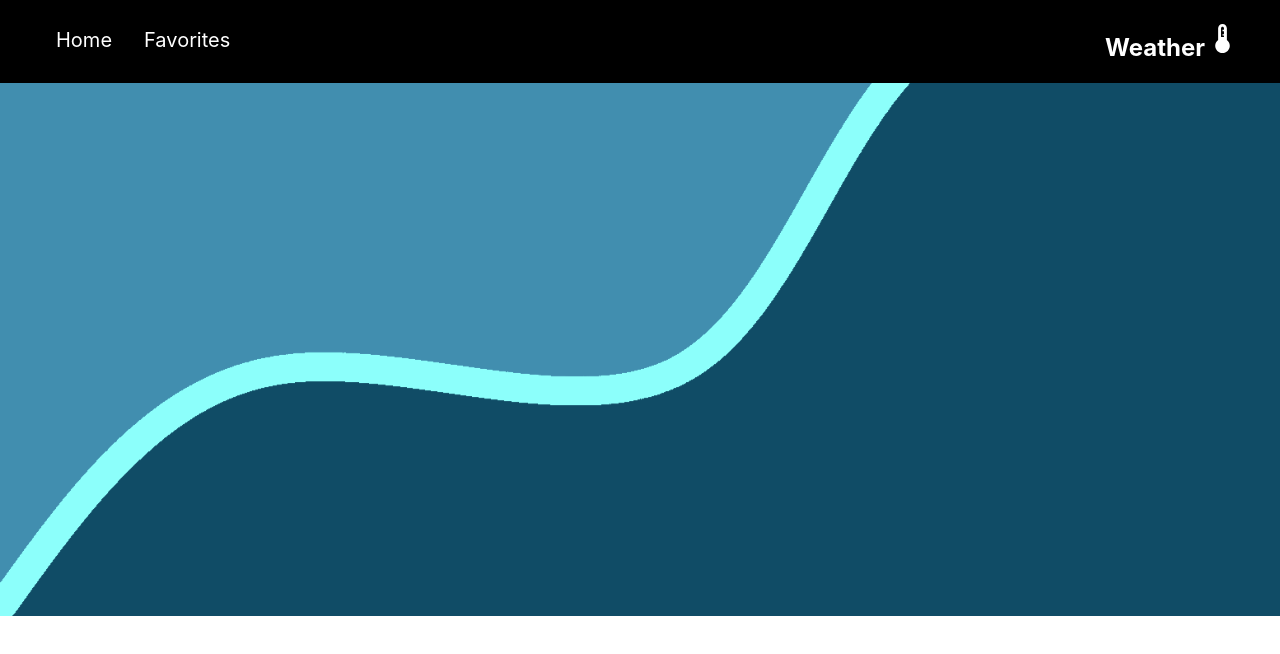
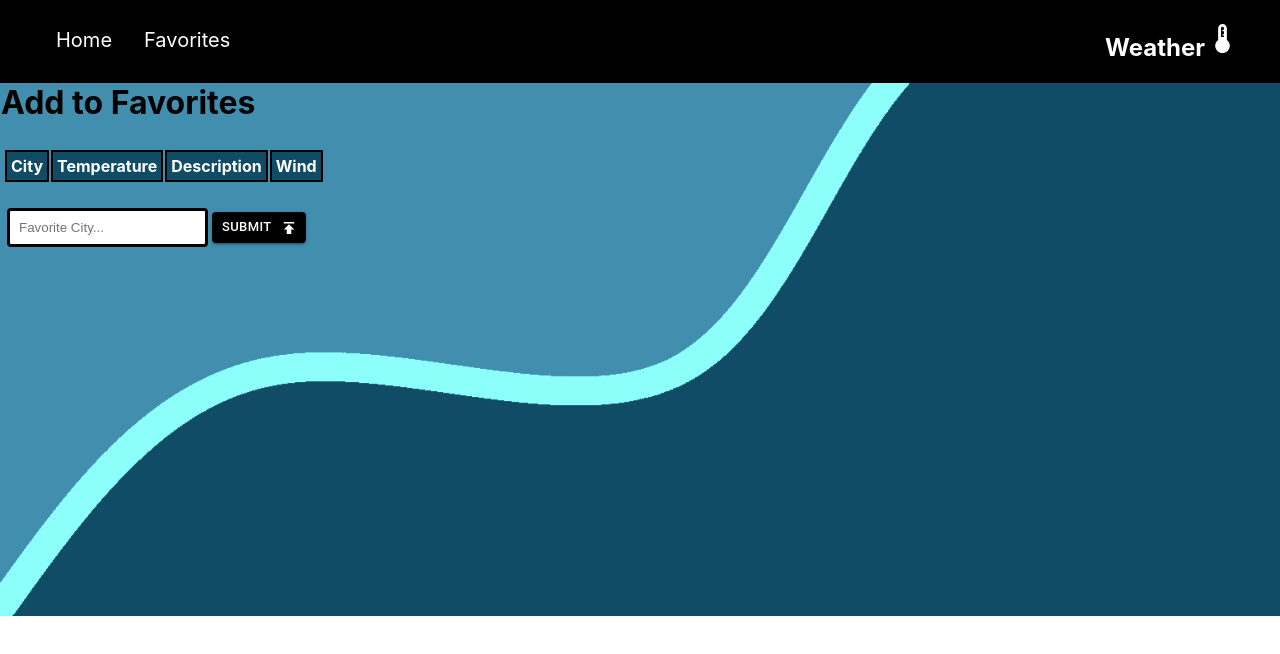
Before and after one commit to JosselineG/My2Project, a React (Create React App) app: page /My2Project/Favorites in a window 1280 px wide. Shown: the top 654 px of the page. Built offline with nearby package versions, Linux system fonts and the light colour scheme.

Commit message:
Continue fixing route path for deployment

```diff
--- a/src/App.js
+++ b/src/App.js
@@ -17,10 +17,10 @@ function App() {
         </div>
           <ul>
             <li>
-             <Link style={{color:"white", textDecoration: 'none', fontSize:'20px'}}  to = '/'>  Home  </Link>
+             <Link style={{color:"white", textDecoration: 'none', fontSize:'20px'}}  to = 'My2Project/'>  Home  </Link>
             </li>
             <li>
-             <Link style={{color:"white", textDecoration: 'none',  fontSize:'20px'}} to = 'Favorites'>Favorites  </Link>
+             <Link style={{color:"white", textDecoration: 'none',  fontSize:'20px'}} to = 'My2Project/Favorites'>Favorites  </Link>
 
             </li>
 
@@ -32,8 +32,8 @@ function App() {
       <div className='body'>
       <Routes>
 
-       <Route path="/" element={<Home/>}/>
-       <Route path="Favorites" element={<Favorites/>}/>
+       <Route path="My2Project/" element={<Home/>}/>
+       <Route path="My2Project/Favorites" element={<Favorites/>}/>
 
      </Routes>
 
--- a/src/components/Form.js
+++ b/src/components/Form.js
@@ -29,7 +29,7 @@ class Form extends Component {
         // to prevent page reload on form submit
         e.preventDefault();
 
-        fetch('https://api.openweathermap.org/data/2.5/weather?q='+ this.state.City  + '&appid=' + process.env.REACT_APP_OPEN_WEATHER_API_KEY)
+        fetch('http://api.openweathermap.org/data/2.5/weather?q='+ this.state.City  + '&appid=' + process.env.REACT_APP_OPEN_WEATHER_API_KEY)
         .then(response => response.json())
         .then((City) => {
         this.setState({Location: City.name, temperature: Math.round((City.main.temp-273.15)*1.8+32)+"ºF", descr: City.weather[0].description, wind: Math.round(City.wind.speed * 2.236936) + "mph"})
--- a/src/components/Home.js
+++ b/src/components/Home.js
@@ -20,10 +20,10 @@ class Home extends Component{
 
         e.preventDefault();
         console.log("in handlesubmit")
-        fetch('https://api.openweathermap.org/data/2.5/weather?q='+ this.state.City  + '&appid=' + process.env.REACT_APP_OPEN_WEATHER_API_KEY)
+        fetch('http://api.openweathermap.org/data/2.5/weather?q='+ this.state.City  + '&appid=' + process.env.REACT_APP_OPEN_WEATHER_API_KEY)
         .then(response => response.json())
         .then((City) => {
-        this.setState({Location: City.name, temperature: Math.round((City.main.temp-273.15)*1.8+32)+"ºF", descr: City.weather[0].description, Icon: <img src={`http://openweathermap.org/img/w/${City.weather[0].icon}.png`} />, wind: "wind: "+ Math.round((City.wind.speed) * 2.236936) + " mph"})
+        this.setState({Location: City.name, temperature: Math.round((City.main.temp-273.15)*1.8+32)+"ºF", descr: City.weather[0].description, Icon: <img alt="" src={`http://openweathermap.org/img/w/${City.weather[0].icon}.png`} />, wind: "wind: "+ Math.round((City.wind.speed) * 2.236936) + " mph"})
 
      })
      .catch((error)=> {
```
